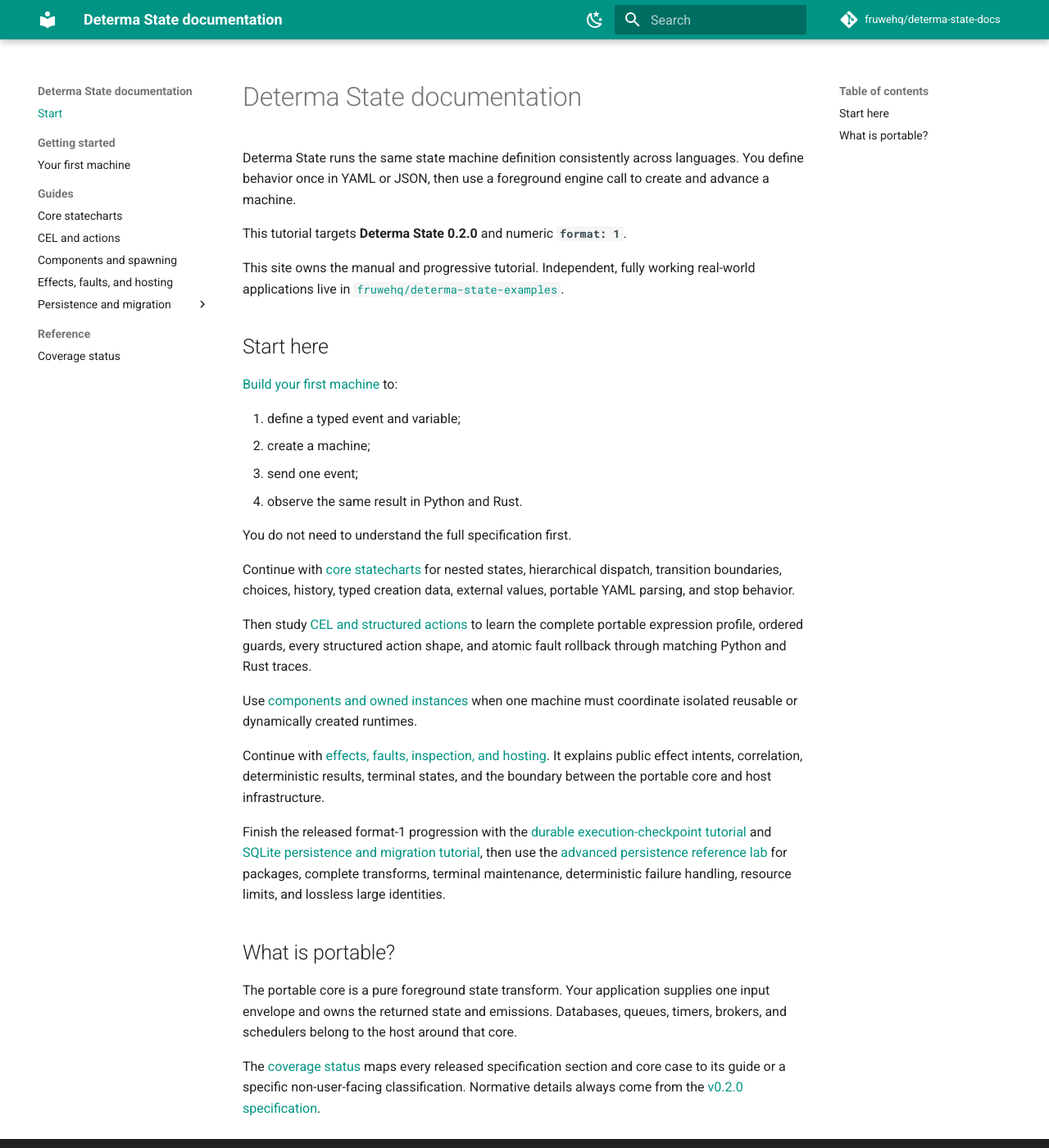
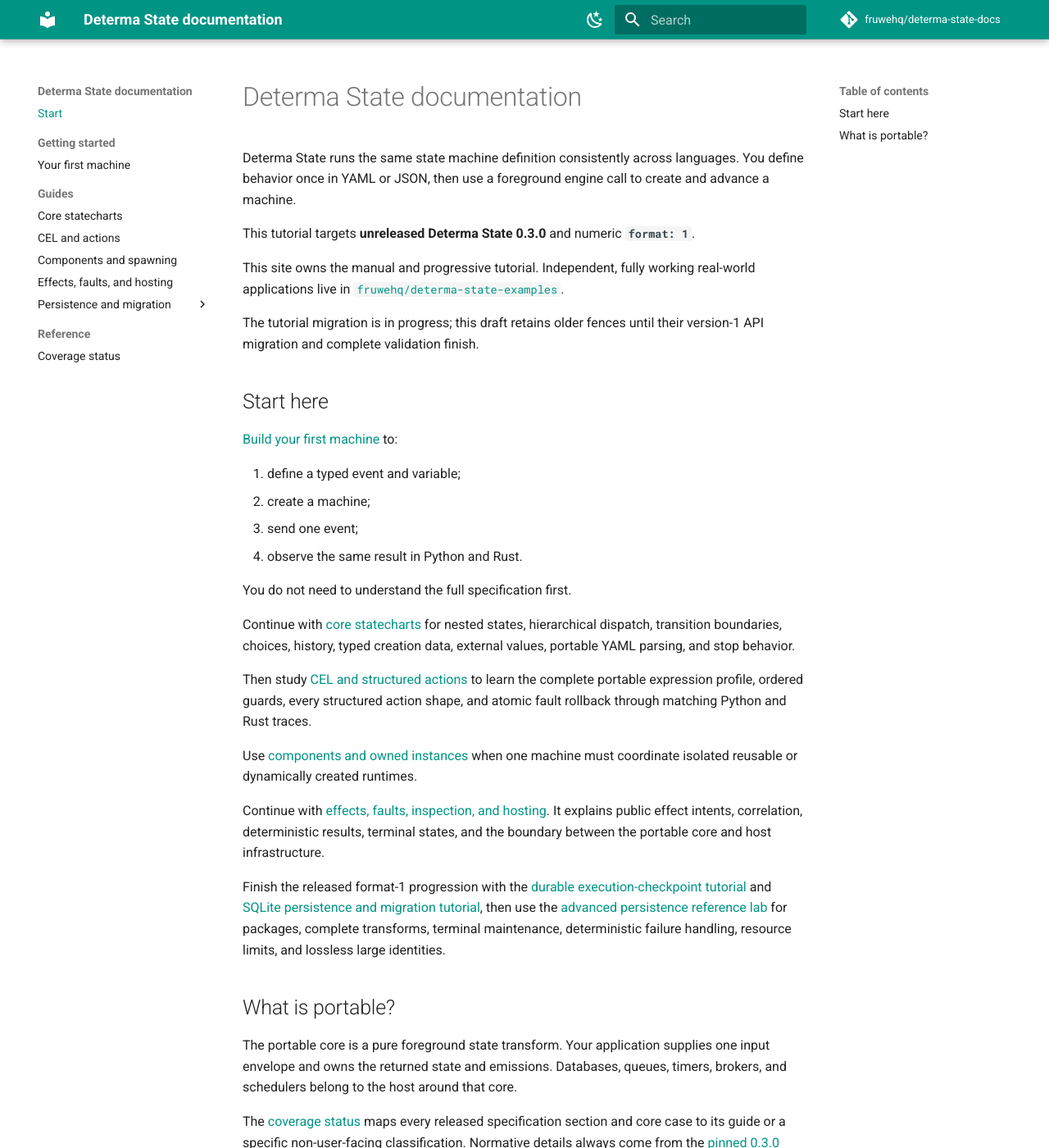
Before and after one commit to fruwehq/determa-state-docs, an MkDocs documentation site: the page built from docs/index.md, in a window 1280 px wide and 1400 px high. Shown: the whole window at 82% size. Built offline with MkDocs 1.6.1 and Material for MkDocs 9.7.7, drawn with Linux system fonts in a browser that asks for light colours; comment, search, counter and statistics services are not loaded.

Commit message:
Checkpoint unreleased 0.3.0 candidate source migration
Unfinished documentation work for #28: source identities and publication hold are prepared; runnable API fences and complete coverage still require migration and validation.

```diff
--- a/coverage.yaml
+++ b/coverage.yaml
@@ -1,4 +1,4 @@
-state_version: "0.2.0"
+state_version: "0.3.0"
 
 specification:
   - id: "0"
--- a/docs/index.md
+++ b/docs/index.md
@@ -4,11 +4,14 @@ Determa State runs the same state machine definition consistently across languag
 You define behavior once in YAML or JSON, then use a foreground engine call to create
 and advance a machine.
 
-This tutorial targets **Determa State 0.2.0** and numeric **`format: 1`**.
+This tutorial targets **unreleased Determa State 0.3.0** and numeric **`format: 1`**.
 
 This site owns the manual and progressive tutorial. Independent, fully working
 real-world applications live in
 [`fruwehq/determa-state-examples`](https://github.com/fruwehq/determa-state-examples).
+
+The tutorial migration is in progress; this draft retains older fences until their
+version-1 API migration and complete validation finish.
 
 ## Start here
 
@@ -53,4 +56,4 @@ brokers, and schedulers belong to the host around that core.
 The [coverage status](reference/coverage.md) maps every released specification section
 and core case to its guide or a specific non-user-facing classification. Normative
 details always come from the
-[v0.2.0 specification](https://github.com/fruwehq/determa-state-spec/blob/v0.2.0/SPEC.md).
+[pinned 0.3.0 specification](https://github.com/fruwehq/determa-state-spec/blob/86bb88dd21cb1f799eefe5020b6e49dabf6e7225/SPEC.md).
--- a/requirements.txt
+++ b/requirements.txt
@@ -1,4 +1,3 @@
-determa-state==0.2.0
 jsonschema==4.26.0
 markdown-it-py==4.2.0
 mkdocs==1.6.1
```
Also changed, not shown: AGENTS.md (+3 -3 lines), README.md (+7 -5 lines), publication-hold-inputs.json (+5 -5 lines), sources.lock.yaml (+6 -10 lines), 1 other file.
